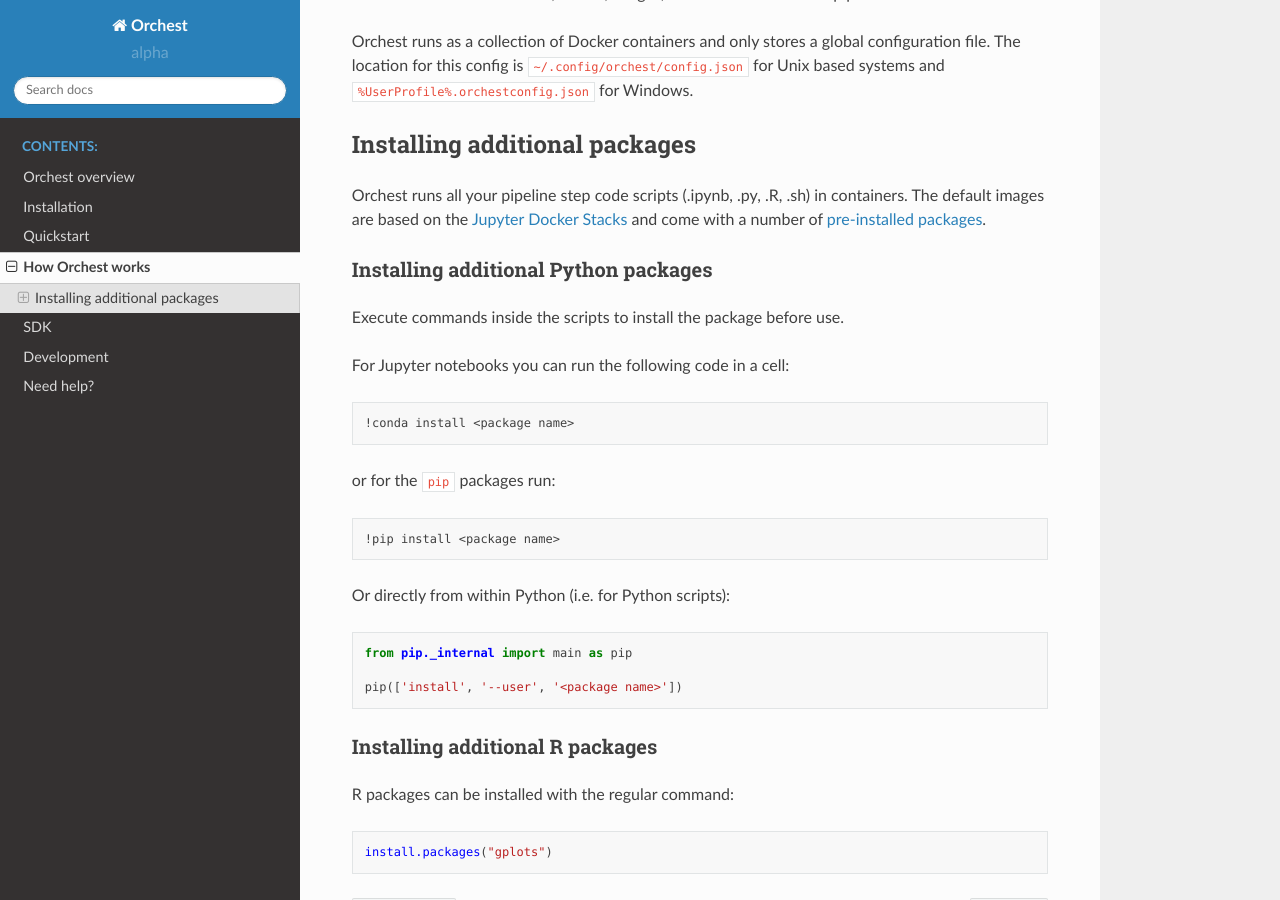
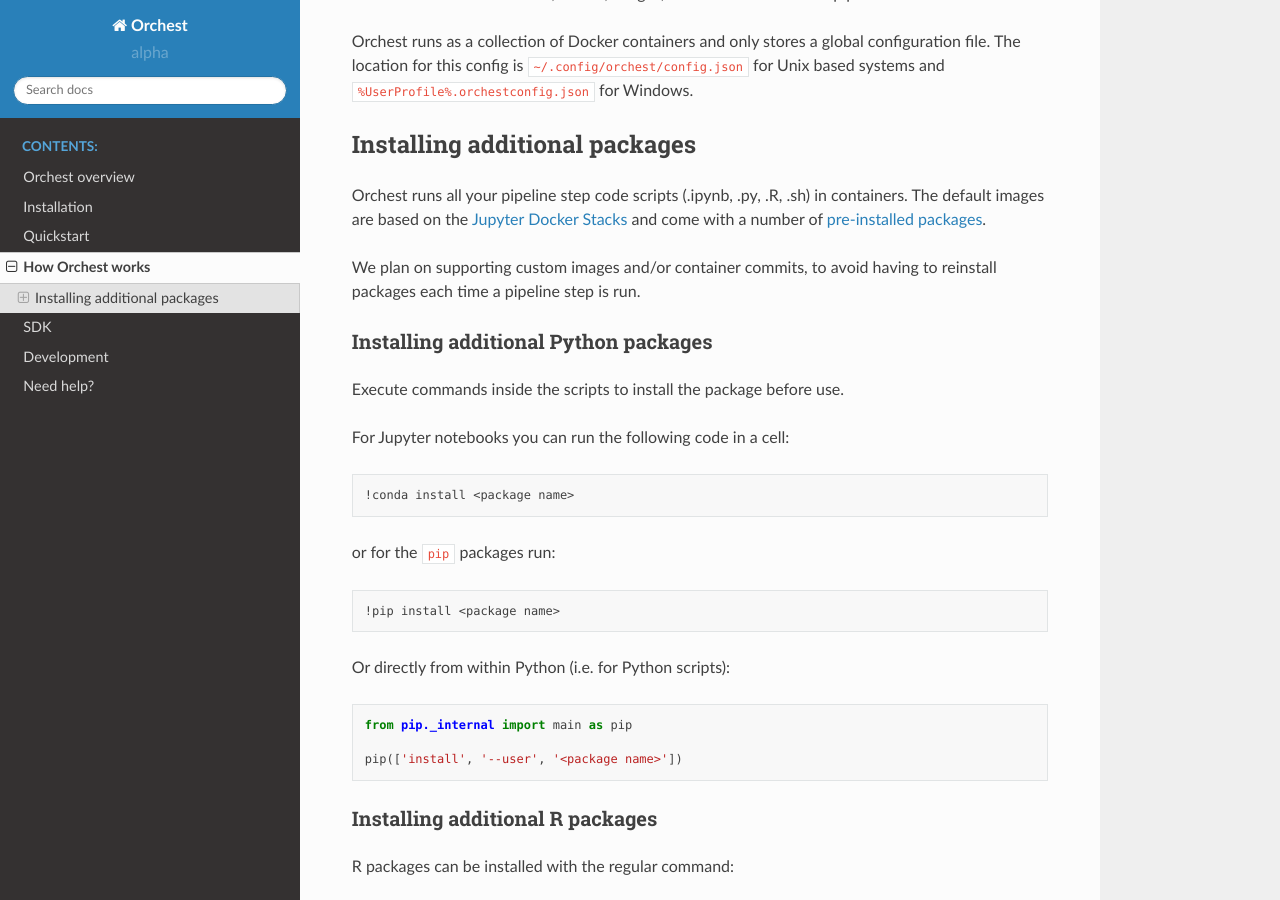
Before and after one commit to ReactExpert918/orchest, a Sphinx documentation site: the page built from docs/source/how_orchest_works.rst, in a window 1280 px wide and 900 px high, scrolled down 398 px. Built offline with Sphinx 7.4.7 and the Read the Docs theme 2.0.0, drawn with Linux system fonts in a browser that asks for light colours.

Commit message:
added forward looking statement about custom images/container commits

```diff
--- a/docs/source/how_orchest_works.rst
+++ b/docs/source/how_orchest_works.rst
@@ -24,6 +24,9 @@
 Orchest runs all your pipeline step code scripts (.ipynb, .py, .R, .sh) in containers. The default
 images are based on the |jupyter_stack_link| and come with a number of
 |pre_installed_link|.
+
+We plan on supporting custom images and/or container commits, to avoid having to reinstall packages each
+time a pipeline step is run.
 
 .. |jupyter_stack_link| raw:: html
 
```
